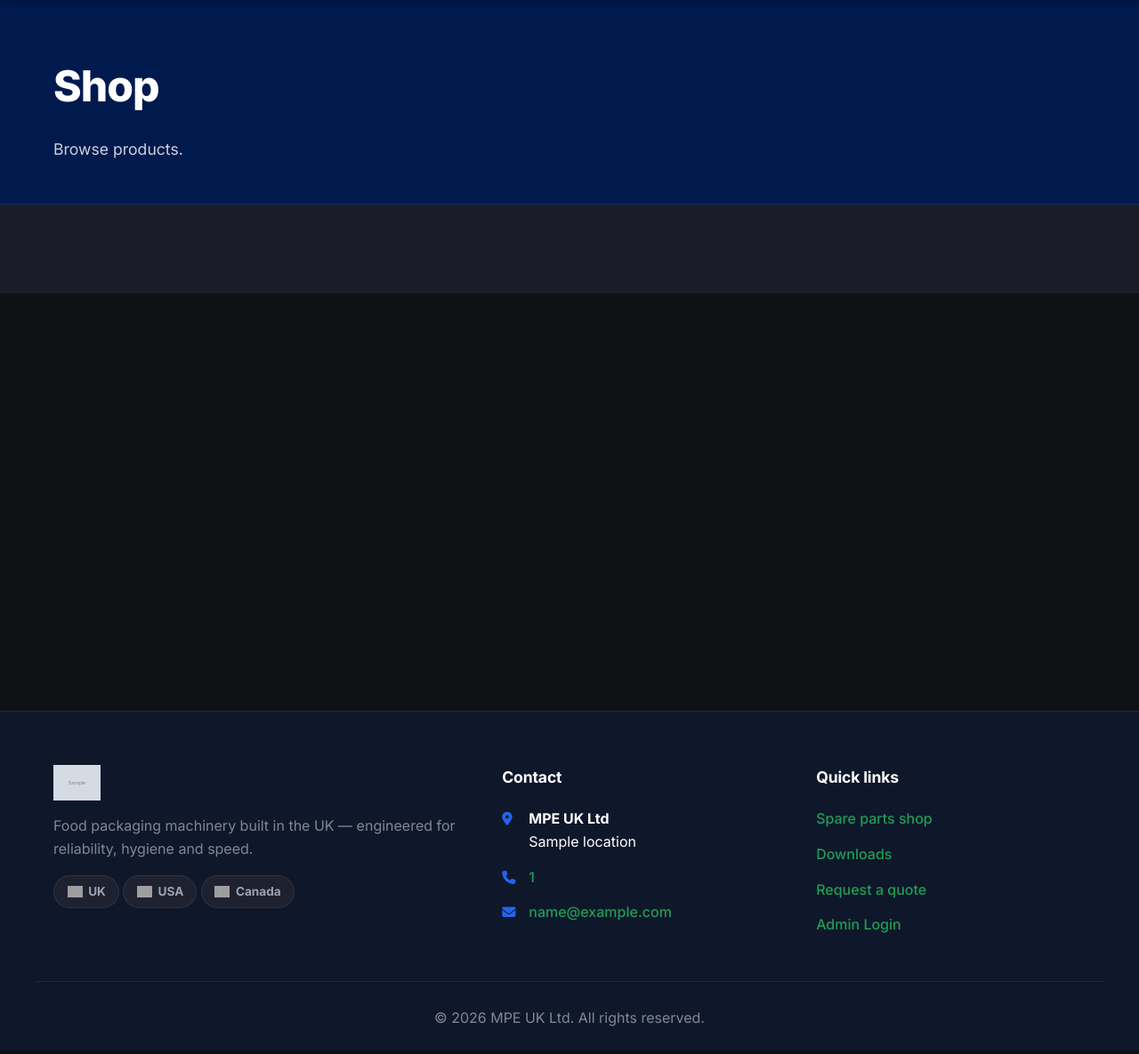
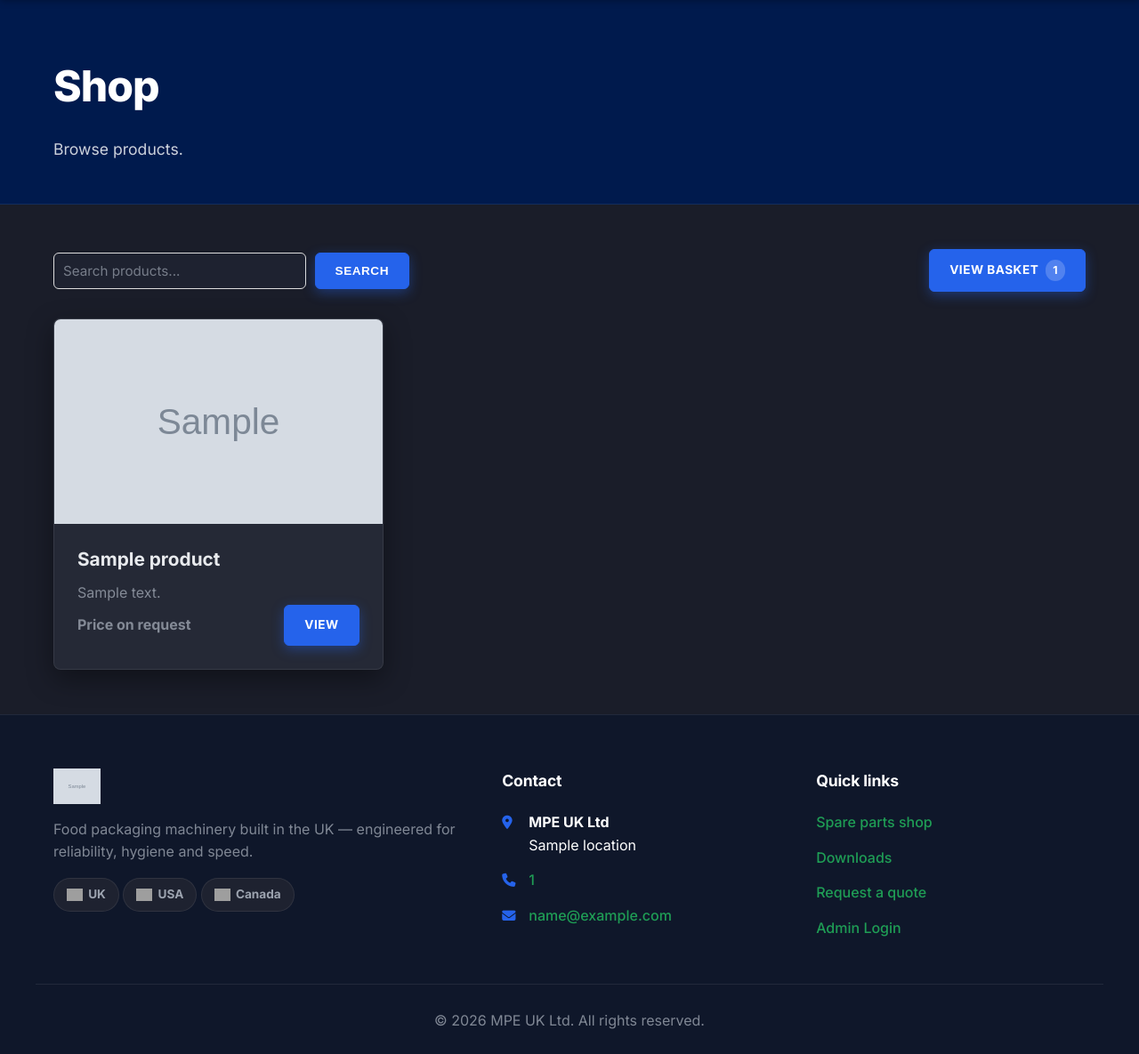
Before and after one commit to Jhdgkss/MPE_Web_Site, a Django app: template templates/core/shop.html in a window 1280 px wide. Shown: the part 133-1318 px from the top of the page at 89% size. Run offline with Django 5.2, Linux system fonts and the light colour scheme; the template is opened without the code that fills it: most values are stand-ins (such as "Sample title", 1, 10 or a date in 2020); grey boxes marked "Sample" are stand-in pictures; some libraries are stand-ins or nearby versions; grey boxes are pictures that could not be loaded.

Commit message:
Fix cart template logic and update shop search

```diff
--- a/templates/core/shop.html
+++ b/templates/core/shop.html
@@ -13,47 +13,60 @@
 
 <section class="simple-section">
   <div class="container">
-    <div class="grid machine-grid" id="shop-grid"></div>
+    <!-- Toolbar: Search & Basket -->
+    <div style="display: flex; flex-wrap: wrap; gap: 20px; justify-content: space-between; align-items: center; margin-bottom: 30px;">
+      <form action="{% url 'shop' %}" method="GET" style="display: flex; gap: 10px; flex: 1; max-width: 400px;">
+        <input
+          type="text"
+          name="q"
+          value="{{ search_query|default:'' }}"
+          placeholder="Search products..."
+          style="flex: 1; padding: 10px; border: 1px solid #ddd; border-radius: 6px;"
+        >
+        <button type="submit" class="btn btn--primary">Search</button>
+      </form>
+
+      <a href="{% url 'cart' %}" class="btn btn--primary" style="display: flex; align-items: center; gap: 8px;">
+        <span>View Basket</span>
+        {% if cart_count > 0 %}
+          <span style="background: rgba(255,255,255,0.2); padding: 2px 8px; border-radius: 12px; font-size: 0.9em;">{{ cart_count }}</span>
+        {% endif %}
+      </a>
+    </div>
+
+    <!-- Product Grid -->
+    <div class="grid machine-grid" id="shop-grid">
+      {% for p in products %}
+        <article class="card machine">
+          <a class="thumb" href="{% url 'shop_product_detail' p.slug %}">
+            {% if p.image %}
+              <img src="{{ p.image.url }}" alt="{{ p.name }}">
+            {% else %}
+              <img src="{% static 'assets/image-coming-soon.png' %}" alt="{{ p.name }}">
+            {% endif %}
+          </a>
+          <div class="card__pad">
+            <h3>{{ p.name }}</h3>
+            <p class="muted">{{ p.description|truncatechars:80 }}</p>
+            <div style="display:flex; justify-content:space-between; align-items:center;">
+              {% if p.show_price %}
+                <span style="font-weight:800; color:var(--brand);">£{{ p.price_gbp|floatformat:2 }}</span>
+              {% else %}
+                <span class="muted" style="font-weight:700;">Price on request</span>
+              {% endif %}
+              <a href="{% url 'shop_product_detail' p.slug %}" class="btn btn--primary">View</a>
+            </div>
+          </div>
+        </article>
+      {% empty %}
+        <div style="grid-column: 1/-1; text-align: center; padding: 40px;">
+          <h3>No products found.</h3>
+          {% if search_query %}
+            <p>Try adjusting your search terms or <a href="{% url 'shop' %}">view all products</a>.</p>
+          {% endif %}
+        </div>
+      {% endfor %}
+    </div>
   </div>
 </section>
 {% endblock %}
-
-{% block extra_js %}
-<script>
-(async function(){
-  const grid = document.getElementById("shop-grid");
-  if (!grid) return;
-
-  let products = [];
-  try {
-    const res = await fetch("{% url 'api_products' %}");
-    products = await res.json();
-  } catch (e) {}
-
-  function card(p){
-    const img = p.image_url || "{% static 'assets/image-coming-soon.png' %}";
-    const priceHtml = p.price !== null
-      ? `<span style="font-weight:800; color:var(--brand);">£${p.price.toFixed(2)}</span>`
-      : `<span class="muted" style="font-weight:700;">Price on request</span>`;
-
-    return `
-      <article class="card machine">
-        <a class="thumb" href="${p.detail_url}">
-          <img src="${img}" alt="${p.name}">
-        </a>
-        <div class="card__pad">
-          <h3>${p.name}</h3>
-          <p class="muted">${p.description || ""}</p>
-          <div style="display:flex; justify-content:space-between; align-items:center;">
-            ${priceHtml}
-            <a href="${p.detail_url}" class="btn btn--primary">View</a>
-          </div>
-        </div>
-      </article>
-    `;
-  }
-
-  grid.innerHTML = products.map(card).join("");
-})();
-</script>
-{% endblock %}
```
Also changed, not shown: templates/core/cart.html (+24 -0 lines).
